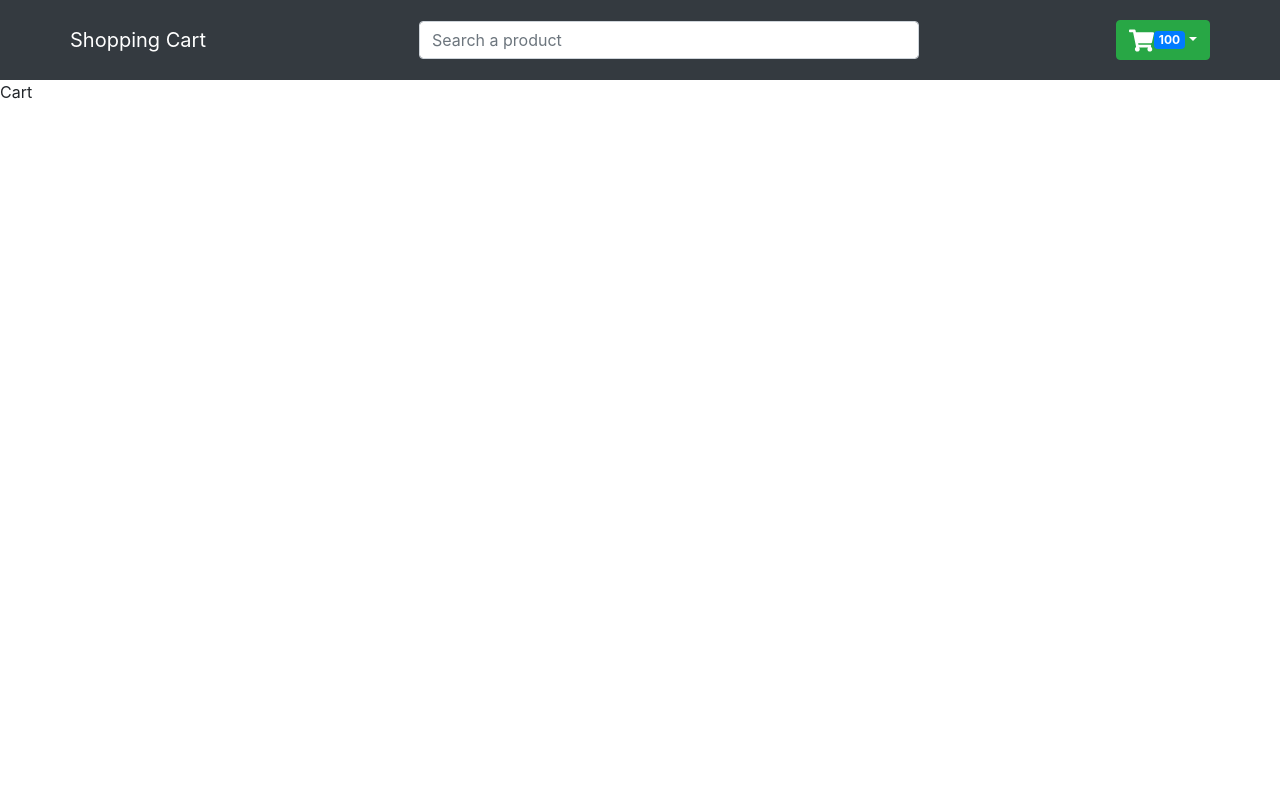
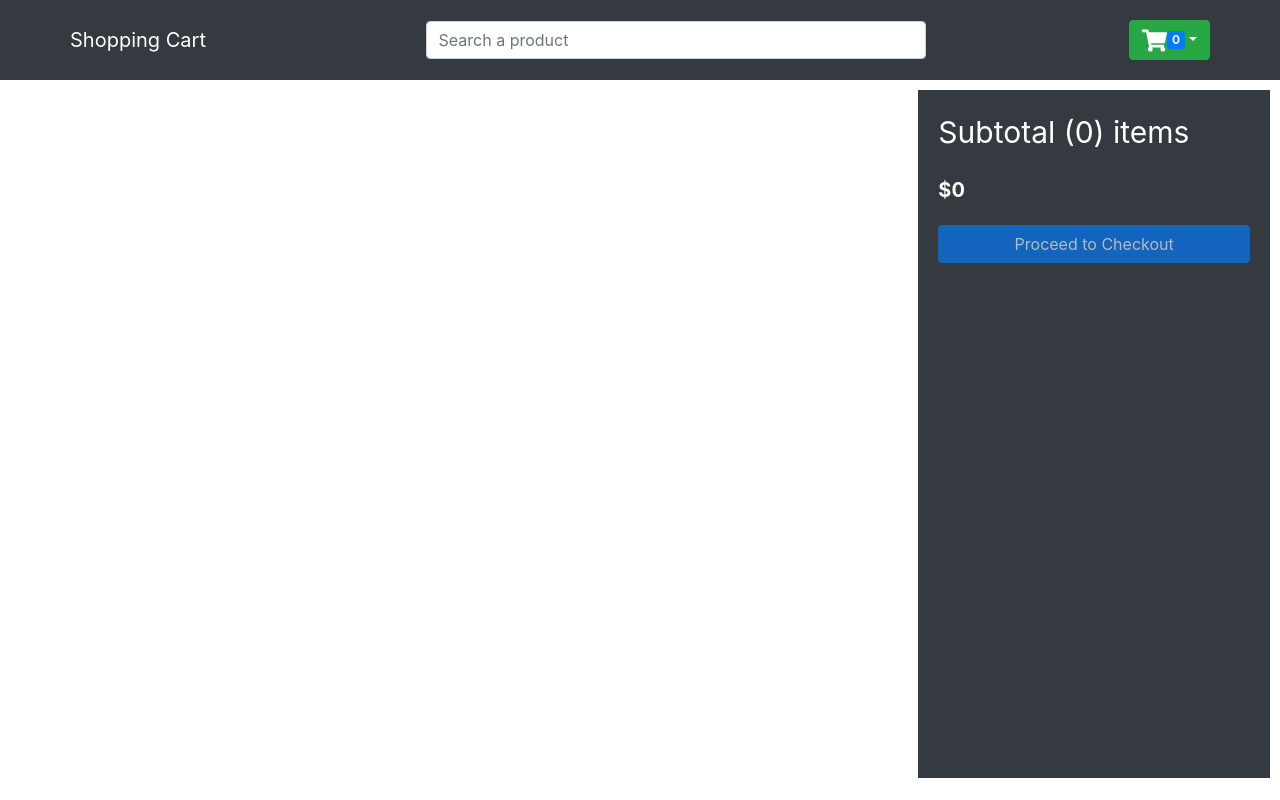
Before and after one commit to Visinho/Context-API-E-Commerce, a React (Create React App) app: page /cart in a window 1280 px wide. Built offline with nearby package versions, Linux system fonts and the light colour scheme.

Commit message:
Designed the components to display the selected shopping items

```diff
--- a/src/components/Cart.jsx
+++ b/src/components/Cart.jsx
@@ -1,9 +1,76 @@
-import React from 'react'
+import React, { useEffect, useState } from 'react';
+import { Button, Col, FormControl, Image, ListGroup, Row } from 'react-bootstrap';
+import { AiFillDelete } from 'react-icons/ai';
+import { CartState } from "../context/Context";
+import  Rating from "./Rating";
+import "./styles.css"
 
 const Cart = () => {
+
+  const { state: { cart }, dispatch, } = CartState();
+
+  const [total, setTotal] = useState();
+
+  useEffect(() => {
+    setTotal(cart.reduce((acc, curr) => acc + Number(curr.price) * curr.qty, 0));
+  }, [cart]);
+
   return (
-    <div>
-      Cart
+    <div className='home'>
+      <div className='productContainer'>
+         <ListGroup>
+          {
+            cart.map((prod) =>(
+              <ListGroup.Item key={prod.id}>
+                <Row>
+                  <Col md={2}>
+                    <Image src={prod.image}
+                    alt={prod.name}
+                    fluid rounded />
+                  </Col>
+                  <Col md={2}>
+                    <span>{prod.name}</span>
+                  </Col>
+                  <Col md={2}>
+                    <span>${prod.price}</span>
+                  </Col>
+                  <Col md={2}>
+                    <Rating rating={prod.ratings} />
+                  </Col>
+                  <Col md={2}>
+                    <FormControl as="select" value={prod.qty}>
+                      {[...Array(prod.inStock).keys()].map((x) => (
+                        <option key={x+1}>{x+1} </option>
+                      ))}
+                    </FormControl>
+                  </Col>
+                  <Col md={2}>
+                  <Button type='button' onClick={() => {
+                      dispatch({
+                        type: "REMOVE_FROM_CART",
+                        payload: prod,
+                      })
+                    }} variant='light'>
+                    <AiFillDelete fontSize="20px"/>
+                    </Button>
+                  </Col>
+                </Row>
+              </ListGroup.Item>
+              ))
+          }
+         </ListGroup>
+      </div>
+      <div className='filters summary'>
+        <span className='title'>
+          Subtotal ({cart.length}) items
+        </span>
+        <span style={{ fontWeight: 700, fontSize: 20}}>
+          ${total}
+        </span>
+        <Button type='button' disabled={cart.length===0}>
+          Proceed to Checkout
+        </Button>
+      </div>
     </div>
   )
 }
--- a/src/components/Header.jsx
+++ b/src/components/Header.jsx
@@ -1,11 +1,18 @@
 import React from 'react';
 import { Container, Dropdown, FormControl, Navbar, Badge, Nav } from 'react-bootstrap';
+import "./styles.css"
+import { AiFillDelete } from 'react-icons/ai';
 import { FaShoppingCart } from "react-icons/fa";
 import { Link } from 'react-router-dom';
+import { CartState } from '../context/Context';
+import { Button } from 'react-bootstrap';
 
 const Header = () => {
-  return (
-    <Navbar bg="dark" variant="dark" style={{height: "80px"}}>
+
+    const { state: { cart }, dispatch} = CartState();
+
+    return (
+    <Navbar bg="dark" variant="dark" style={{height: "80px"}} fluid>
         <Container>
             <Navbar.Brand>
                 <Link to ='/'>Shopping Cart</Link>
@@ -16,14 +23,49 @@ const Header = () => {
                     className='m-auto'
                 />
             </Navbar.Text>
-            <Nav>
+            <Nav fluid>
                 <Dropdown alignRight>
                     <Dropdown.Toggle variant='success'>
                         {<FaShoppingCart color="white" fontSize="25px" />}
-                        <Badge>100</Badge>
+                        <Badge>{cart.length}</Badge>
                     </Dropdown.Toggle>
-                    <Dropdown.Menu style={{ minWidth: 370}}>
-                        <span style={{padding: 10}}>Cart is Empty</span>
+                    <Dropdown.Menu style={{ minWidth: 265}}>
+                    {
+                        cart.length > 0 ? (
+                            <>
+                            {cart.map((prod) => (
+                                <span className='cartitem' key={prod.id}>
+                                    <img
+                                    src={prod.image}
+                                    className="cartItemImg"
+                                    alt={prod.name}
+                                    />
+                                    <div className='cartItemDetail'>
+                                        <span>{prod.name}</span>
+                                        <span>${prod.price.split(".")[0]}</span>
+                                    </div>
+                                        <AiFillDelete
+                                        fontSize="20px"
+                                        style={{ cursor: "pointer"}}
+                                        onClick={() =>
+                                            dispatch({
+                                                type: "REMOVE_FROM_CART",
+                                                payload: prod,
+                                            })
+                                        }
+                                />
+                                </span>
+                            ))}
+                            <Link to="/cart">
+                                <Button style={{ width: "95%", margin: "0 10px"}}>
+                                    Go To Cart
+                                </Button>
+                            </Link>
+                            </>
+                        ) : (
+                            <span style={{padding: 10}}>Cart is Empty!</span>
+                        )
+                    }
                     </Dropdown.Menu>
                 </Dropdown>
             </Nav>
--- a/src/components/styles.css
+++ b/src/components/styles.css
@@ -1,5 +1,6 @@
 .home{
     display: flex;
+    overflow: hidden;
 }
 
 .productContainer{
@@ -33,3 +34,29 @@
     width: 30%;
     margin: 5px;
 }
+
+.cartitem {
+    display: flex;
+    justify-content: space-between;
+    align-items: center;
+    margin-bottom: 0 20px;
+    margin-bottom: 20px;
+}
+
+.cartItemImg {
+    border-radius: 50px;
+    width: 50px;
+    height: 50px;
+    object-fit: cover;
+}
+
+.cartItemDetail {
+    display: flex;
+    flex: 1;
+    padding: 0 20px;
+    flex-direction: column;
+}
+
+.summary {
+    width: 30%;
+}
```
